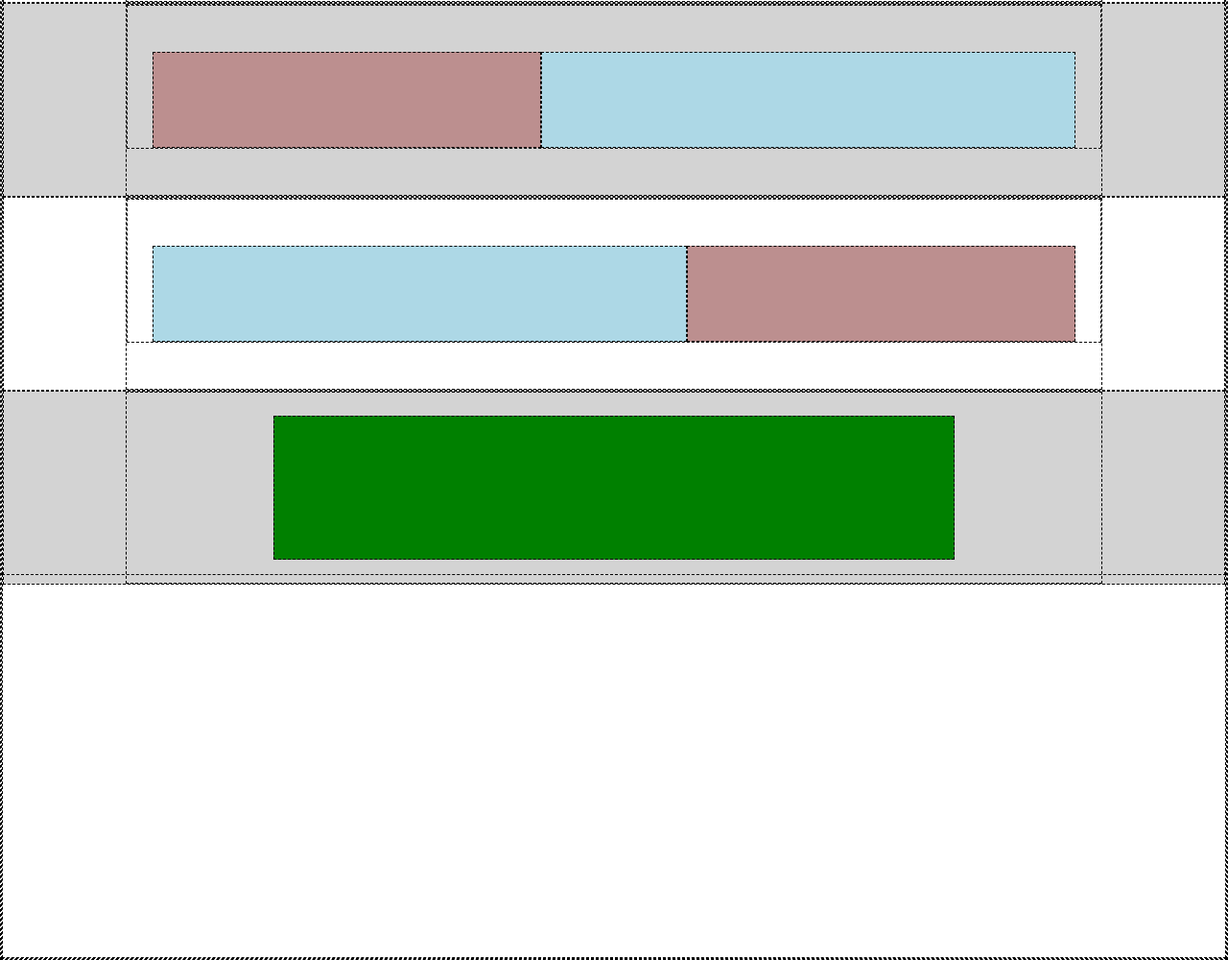
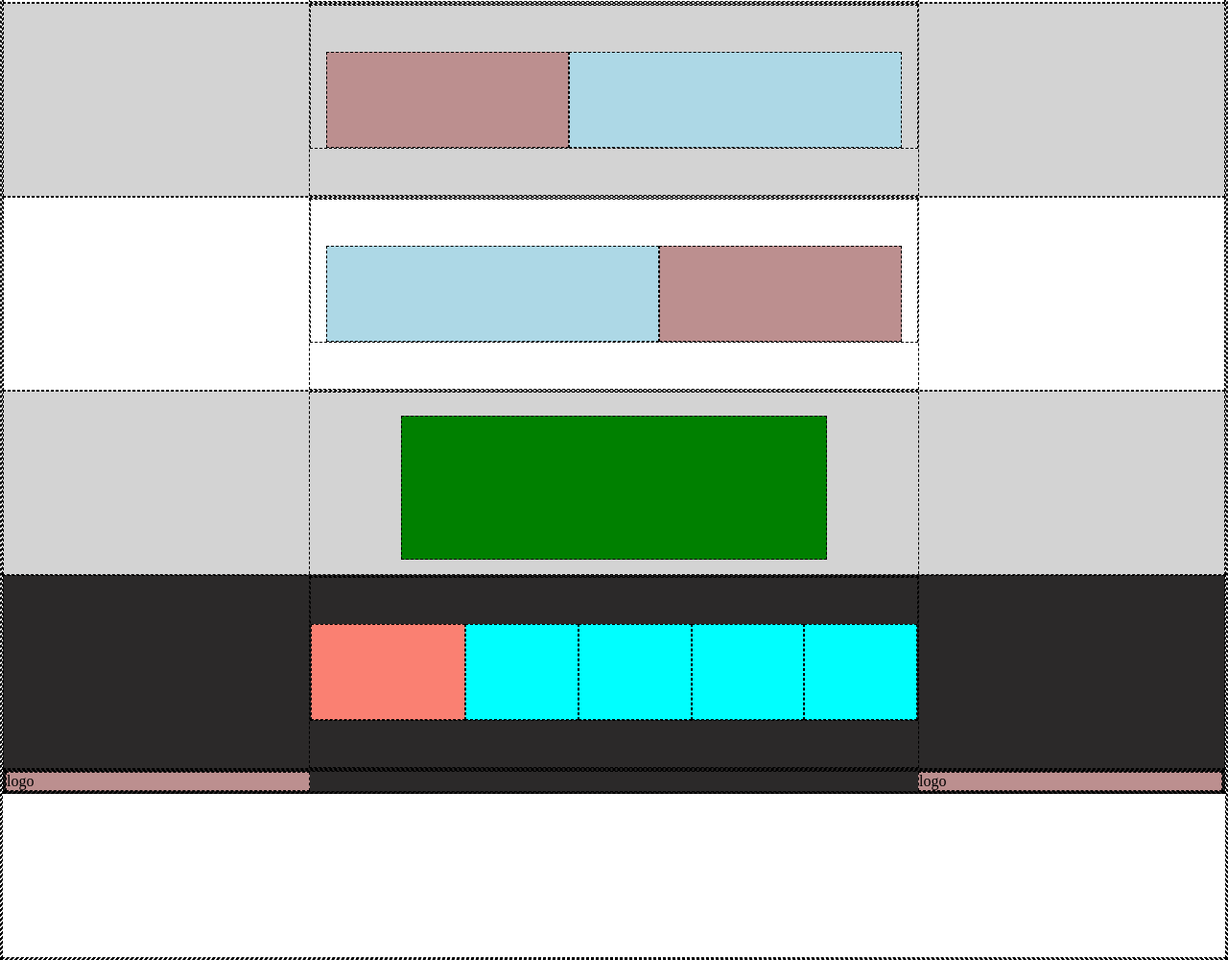
Before and after one commit to dariopalmesi/htmlcss-struttura-discord, a plain HTML site: page index.html in a window 1280 px wide. Shown: the part 474-1474 px from the top of the page at 96% size. Drawn offline with Linux system fonts and the light colour scheme.

Commit message:
end esercitazion commit

```diff
--- a/css/style.css
+++ b/css/style.css
@@ -25,13 +25,14 @@
 }
 
 .container {
-    width: 80%;
+    width: 50%;
     margin: auto;
     background-color: rosybrown;
 }
 
 .row {
     display: flex;
+    justify-content: space-between;
 }
 
 .col {
@@ -43,7 +44,7 @@
 }
 
 .container-2 {
-    width: 80%;
+    width: 50%;
     margin: auto;
     height: 200px;
     display: flex;
@@ -78,10 +79,11 @@
 }
 
 .container-3 {
-    width: 80%;
+    width: 50%;
     margin: auto;
     height: 200px;
 }
+
 .block-4 {
     height: 100px;
     width: 40%;
@@ -93,18 +95,49 @@
     width: 55%;
     background-color: lightblue;
 }
+
 .container-4 {
-    width: 80%;
+    width: 50%;
     margin: auto;
     height: 300px;
 }
+
 .block-6 {
-height: 150px;
-width: 70%;
-background-color: green;
+    height: 150px;
+    width: 70%;
+    background-color: green;
 }
-.row-2{
+
+.row-2 {
     display: flex;
-    justify-content:center;
+    justify-content: center;
     padding-top: 3rem;
 }
+
+.block-7 {
+    height: 100px;
+    width: 55%;
+    background-color: salmon;
+}
+
+.block-8 {
+    height: 100px;
+    width: 40%;
+    background-color: aqua;
+}
+
+.container-5 {
+    width: 50%;
+    margin: auto;
+    height: 200px;
+    ;
+}
+
+.bg-dkg {
+    background-color: rgb(43, 41, 41);
+}
+
+.col-3 {
+    width: 25%;
+    background-color:rosybrown;
+}
--- a/index.html
+++ b/index.html
@@ -26,46 +26,68 @@
         </div>
     </header>
     <main>
-        <section class="bg-blu">
+        <div class="bg-blu">
             <div class="container-2">
                 <div class="block">
 
                 </div>
             </div>
-        </section>
-        <section>
+        </div>
+        <div>
             <div class="container-3">
                 <div class="row-2">
                     <div class="block-2"></div>
                     <div class="block-3"></div>
                 </div>
             </div>
-        </section>
-        <section class="bg-ltg">
+        </div>
+        <div class="bg-ltg">
             <div class="container-3">
                 <div class="row-2">
                     <div class="block-4"></div>
                     <div class="block-5"></div>
                 </div>
             </div>
-        </section>
-        <section>
+        </div>
+        <div>
             <div class="container-3">
                 <div class="row-2">
                     <div class="block-2"></div>
                     <div class="block-3"></div>
                 </div>
             </div>
-        </section>
-        <section class="bg-ltg">
+        </div>
+        <div class="bg-ltg">
             <div class="container-2">
                 <div class="block-6"></div>
             </div>
-        </section>
+        </div>
 
     </main>
     <footer>
-
+        <div class="bg-dkg">
+            <div class="container-5">
+                <div class="row-2">
+                    <div class="block-7"></div>
+                    <div class="block-8"></div>
+                    <div class="block-8"></div>
+                    <div class="block-8"></div>
+                    <div class="block-8"></div>
+                </div>
+            </div>
+        </div>
+        <div class="bg-dkg">
+            <div>
+                <div class="row">
+                    <div class="col-3">
+                        logo
+                    </div>
+                    <div class="col-3">
+                        logo
+                    </div>
+                </div>
+            </div>
+        </div>
     </footer>
 </body>
 
```
